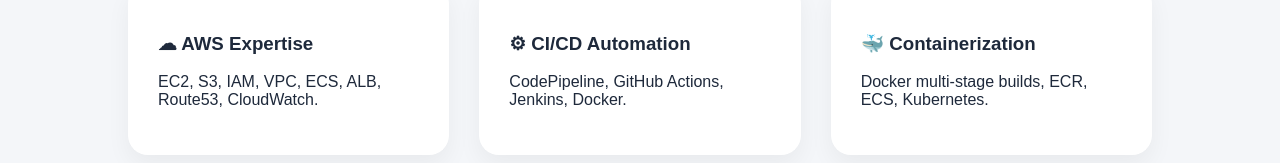
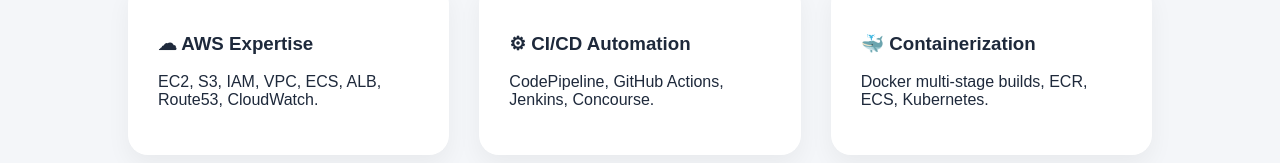
Before and after one commit to nivas-22/learn-with-nivas-react, a React (Create React App) app: page / in a window 1280 px wide. Shown: the part 521-684 px from the top of the page. Built offline with nearby package versions, Linux system fonts and the light colour scheme.

Commit message:
Update Features.js

```diff
--- a/src/components/Features.js
+++ b/src/components/Features.js
@@ -8,7 +8,7 @@
 
       <div className="card">
         <h3>⚙ CI/CD Automation</h3>
-        <p>CodePipeline, GitHub Actions, Jenkins, Docker.</p>
+        <p>CodePipeline, GitHub Actions, Jenkins, Concourse.</p>
       </div>
 
       <div className="card">
```
